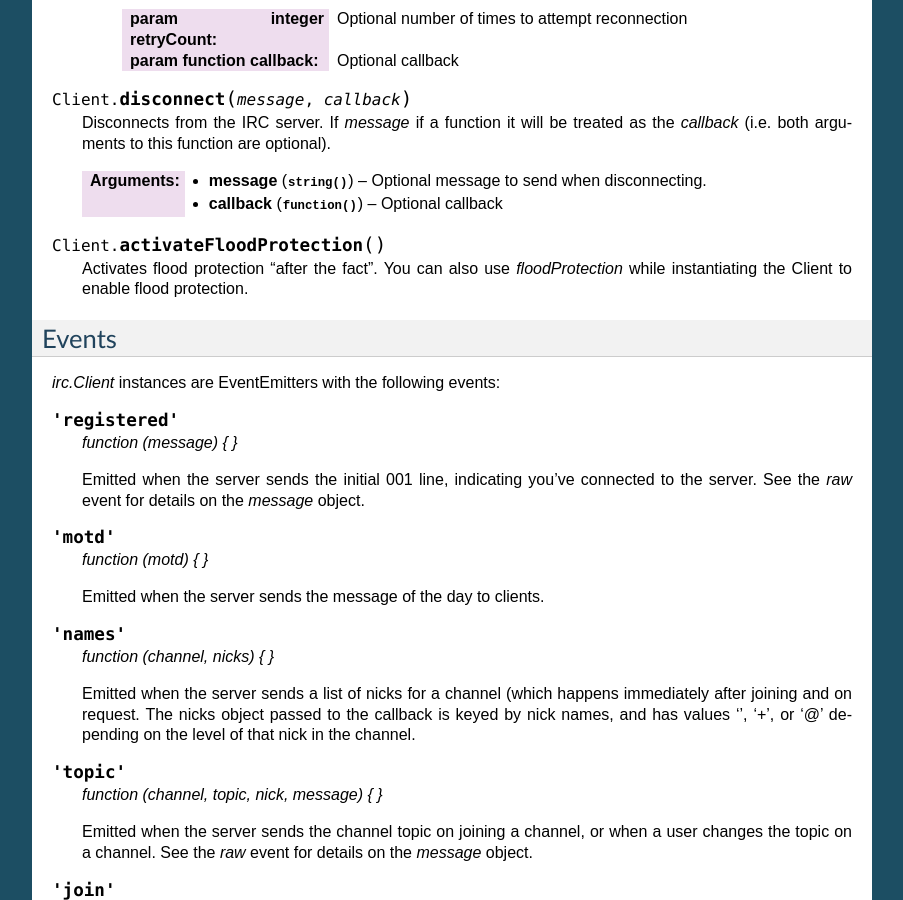
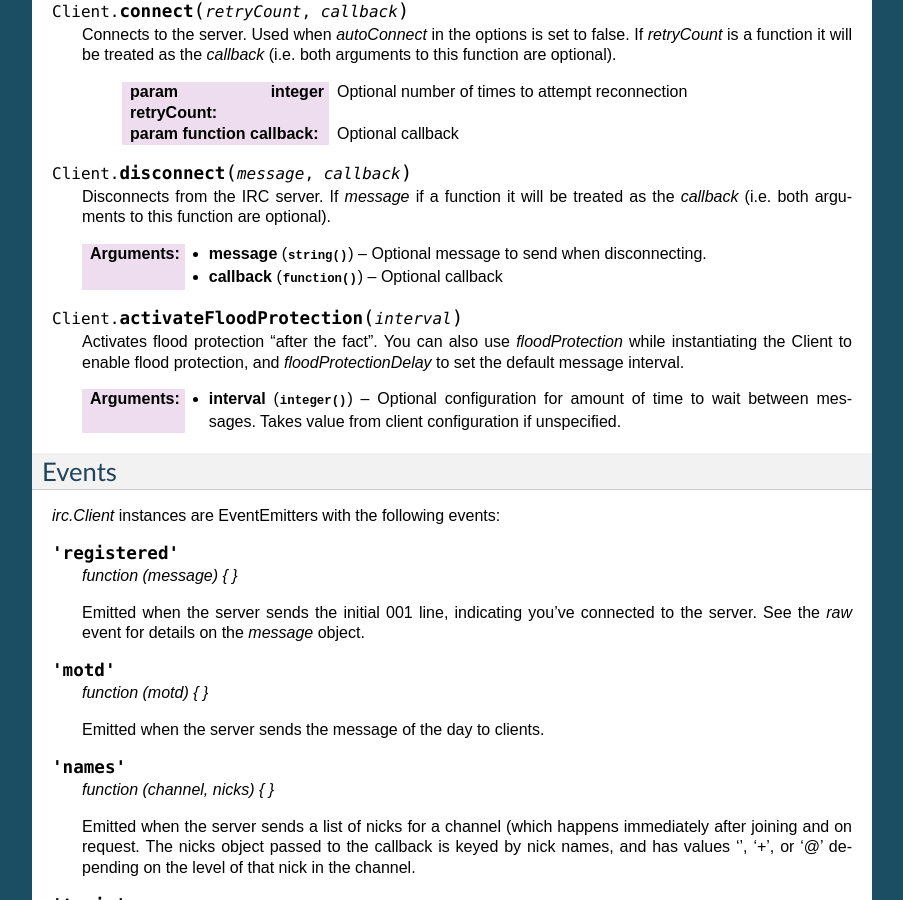
Before and after one commit to martynsmith/node-irc, a Sphinx documentation site: the page built from docs/API.rst, in a window 1280 px wide and 900 px high, scrolled down 1953 px. Shown: the whole window, without its empty margins (198-1101 px from the left). Built offline with Sphinx 7.4.7, drawn with Linux system fonts in a browser that asks for light colours; some of the changed text lies outside the part shown.

Commit message:
Make flood protection timeout setting configurable.
See martynsmith/node-irc#54.

```diff
--- a/docs/API.rst
+++ b/docs/API.rst
@@ -38,6 +39,9 @@ Client
     that we won't get kicked out because for Excess Flood. You can also use
     `Client.activateFloodProtection()` to activate flood protection after
     instantiating the client.
+
+    `floodProtectionDelay` sets the amount of time that the client will wait
+    between sending subsequent messages when `floodProtection` is enabled.
 
     `stripColors` removes mirc colors (0x03 followed by one or two ascii
     numbers for foreground,background) and ircII "effect" codes (0x02
@@ -129,11 +133,16 @@ Client
     :param string message: Optional message to send when disconnecting.
     :param function callback: Optional callback
 
-.. js:function:: Client.activateFloodProtection()
+.. js:function:: Client.activateFloodProtection(interval)
 
     Activates flood protection "after the fact". You can also use
     `floodProtection` while instantiating the Client to enable flood
-    protection.
+    protection, and `floodProtectionDelay` to set the default message
+    interval.
+
+    :param integer interval: Optional configuration for amount of time
+        to wait between messages. Takes value from client configuration
+        if unspecified.
 
 Events
 ------
```
Also changed, not shown: other parts of docs/API.rst (+1 -0 lines), 1 other file.
